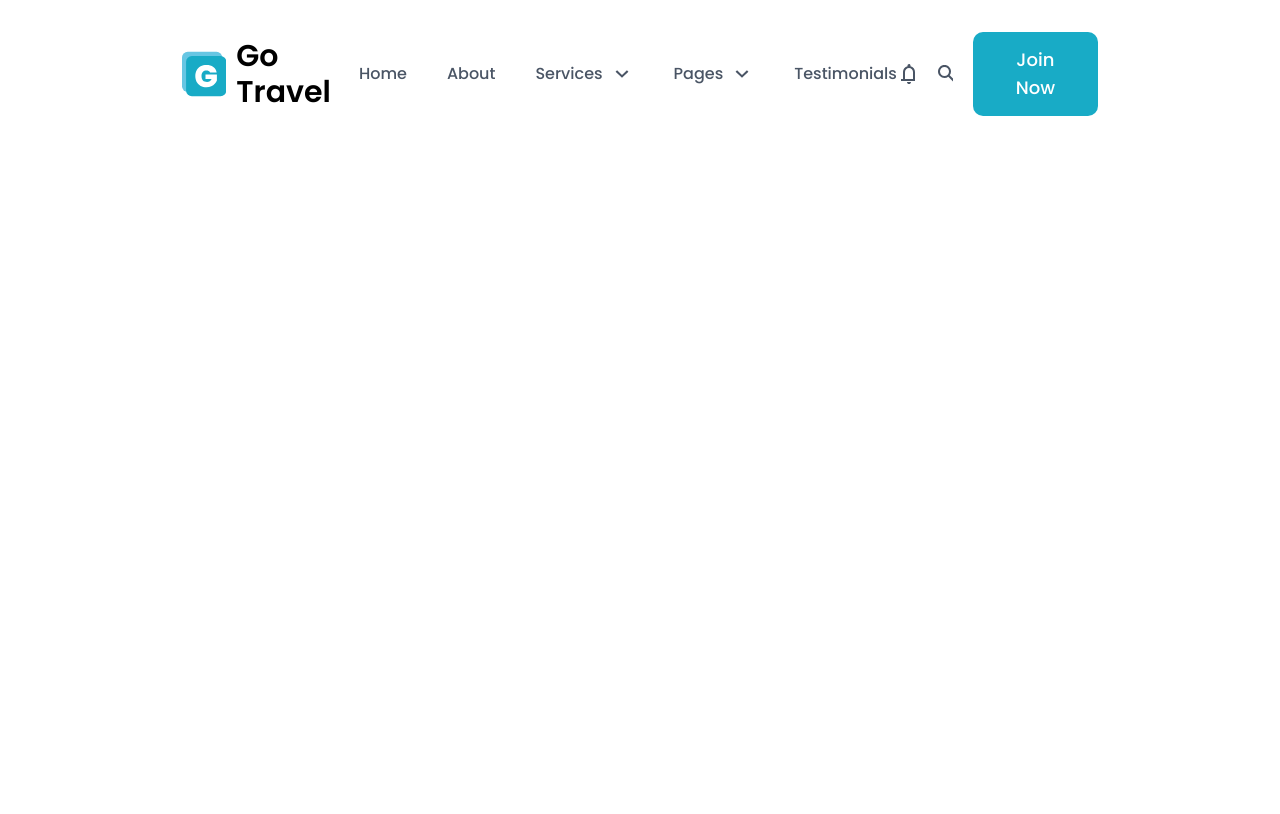
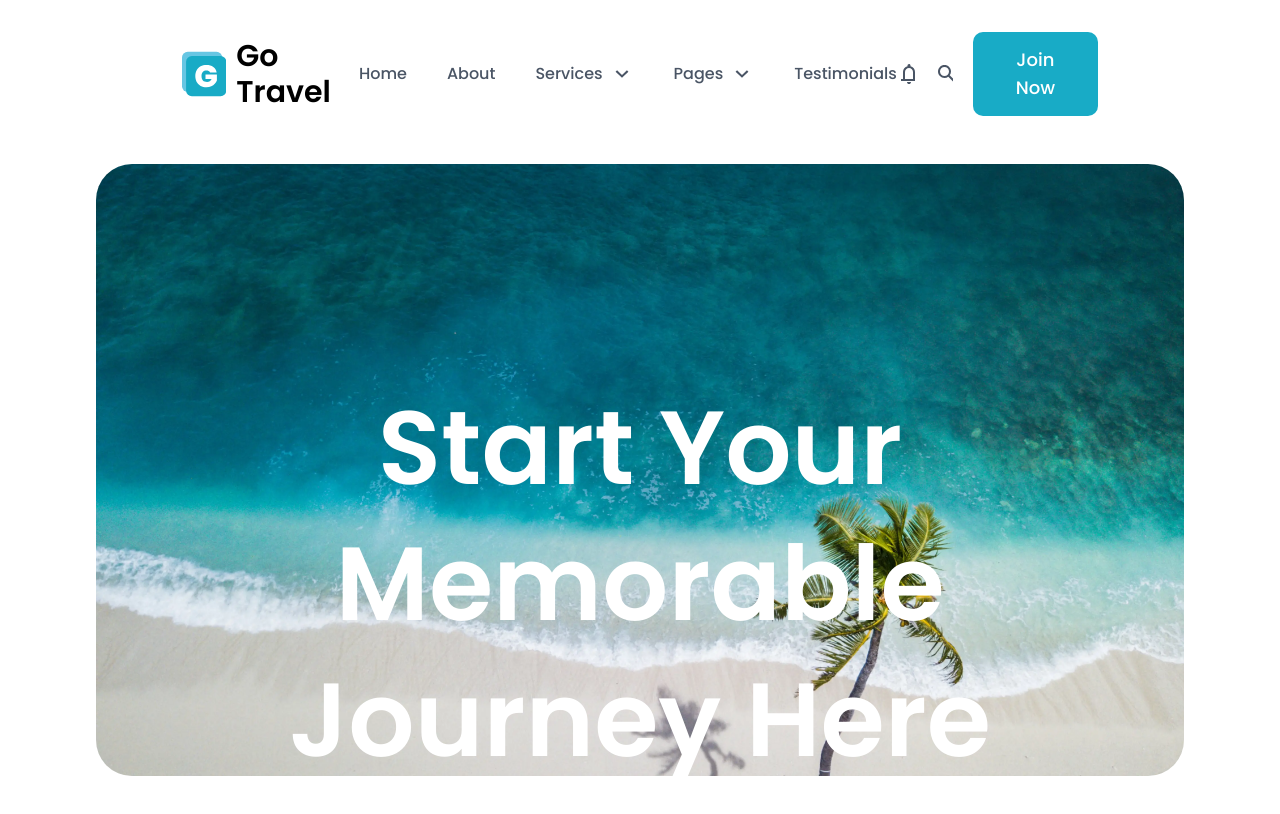
Before and after one commit to MGFNolan/GoTravelLandingPage, a React (Vite) app: page / in a window 1280 px wide. Shown: the top 814 px of the page. Built offline with nearby package versions, Linux system fonts and the light colour scheme.

Commit message:
create hero section

```diff
--- a/src/App.tsx
+++ b/src/App.tsx
@@ -1,6 +1,7 @@
 // page
 import Header from "./components/Header";
 import Navigation from "./components/Navigation/Navigation";
+import Hero from "./components/Hero/Hero";
 
 // header
 import Page from "./components/page";
@@ -10,6 +11,7 @@ function App() {
     <Page>
       <Header>
         <Navigation />
+        <Hero />
       </Header>
     </Page>
   );
--- a/src/components/Header.tsx
+++ b/src/components/Header.tsx
@@ -1,7 +1,7 @@
 import { ReactElement } from "react"
 
 interface HeaderProps {
-    children: ReactElement;
+    children: ReactElement[];
 }
 
 export default function Header(props: HeaderProps) {
--- /dev/null
+++ b/src/components/Hero/Hero.tsx
@@ -0,0 +1,25 @@
+import { heroBenefits } from "../../utils/content";
+import HeroBenefit from "./HeroBenefit";
+
+export default function Hero() {
+  return (
+    <section className="relative m-auto max-w-[108rem]">
+      <div className="relative flex items-center justify-center bg-[url('/public/hero.webp')] rounded-[2.25rem] bg-cover bg-bottom pb-[56.25%]">
+        <div className="absolute top-0 left-0 right-0 bottom-0 flex justify-center text-center">
+          <div>
+            <h1 className="mb-4 pt-54 text-[6.5rem]/34 font-semibold text-white">
+              Start Your Memorable <br /> Journey Here
+            </h1>
+            <p className="text-[1.75rem]/10.5 text-white">Where your unforgettable adventures await you</p>
+          </div>
+        </div>
+
+        {/* <ul>
+          {heroBenefits.map((benefit) => (
+            <HeroBenefit benefit={benefit} key={benefit.id} />
+          ))}
+        </ul> */}
+      </div>
+    </section>
+  );
+}
--- /dev/null
+++ b/src/components/Hero/HeroBenefit.tsx
@@ -0,0 +1,12 @@
+import { type HeroBenefit } from "../../utils/contentTypes";
+
+interface HeroBenefitProps {
+    benefit: HeroBenefit;
+}
+
+export default function HeroBenefit( {benefit}: HeroBenefitProps) {
+  return (
+    // <li>{benefit.description}</li>
+    <li>Benefit</li>
+  )
+}
```
